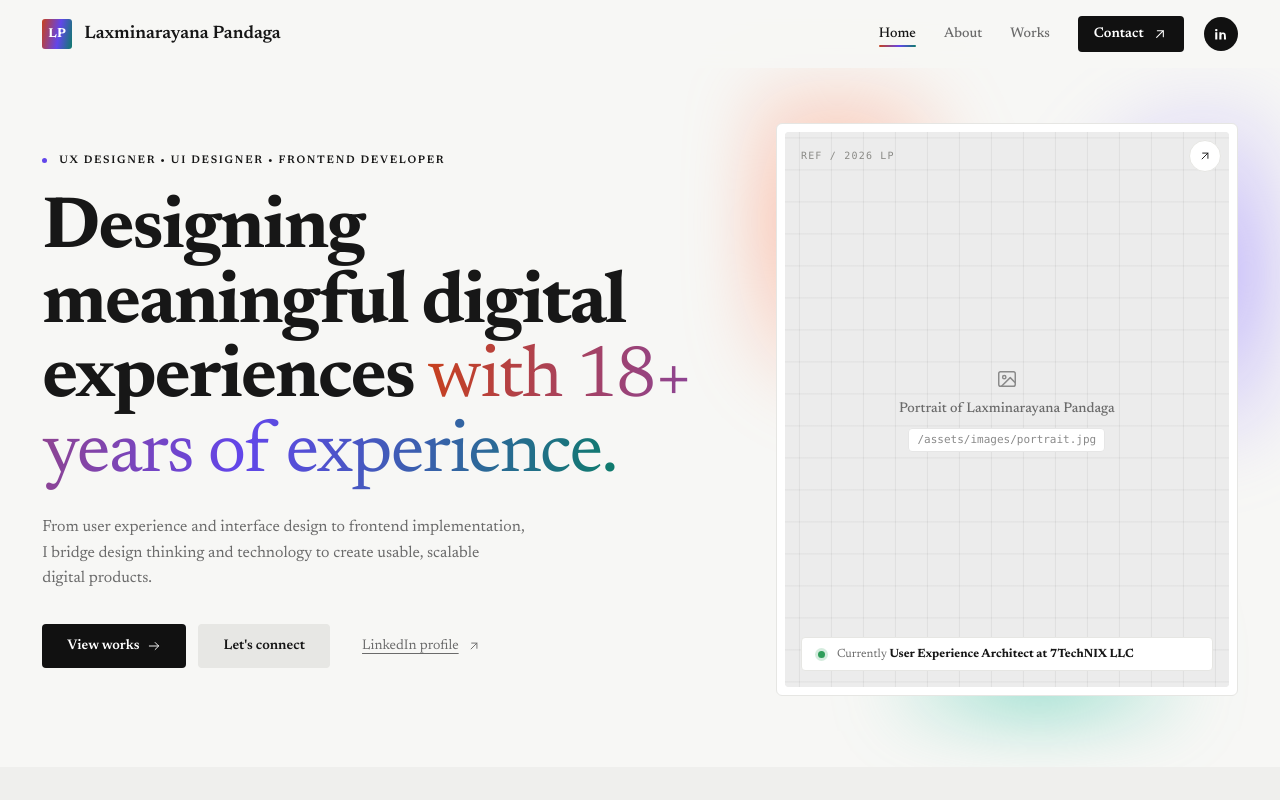
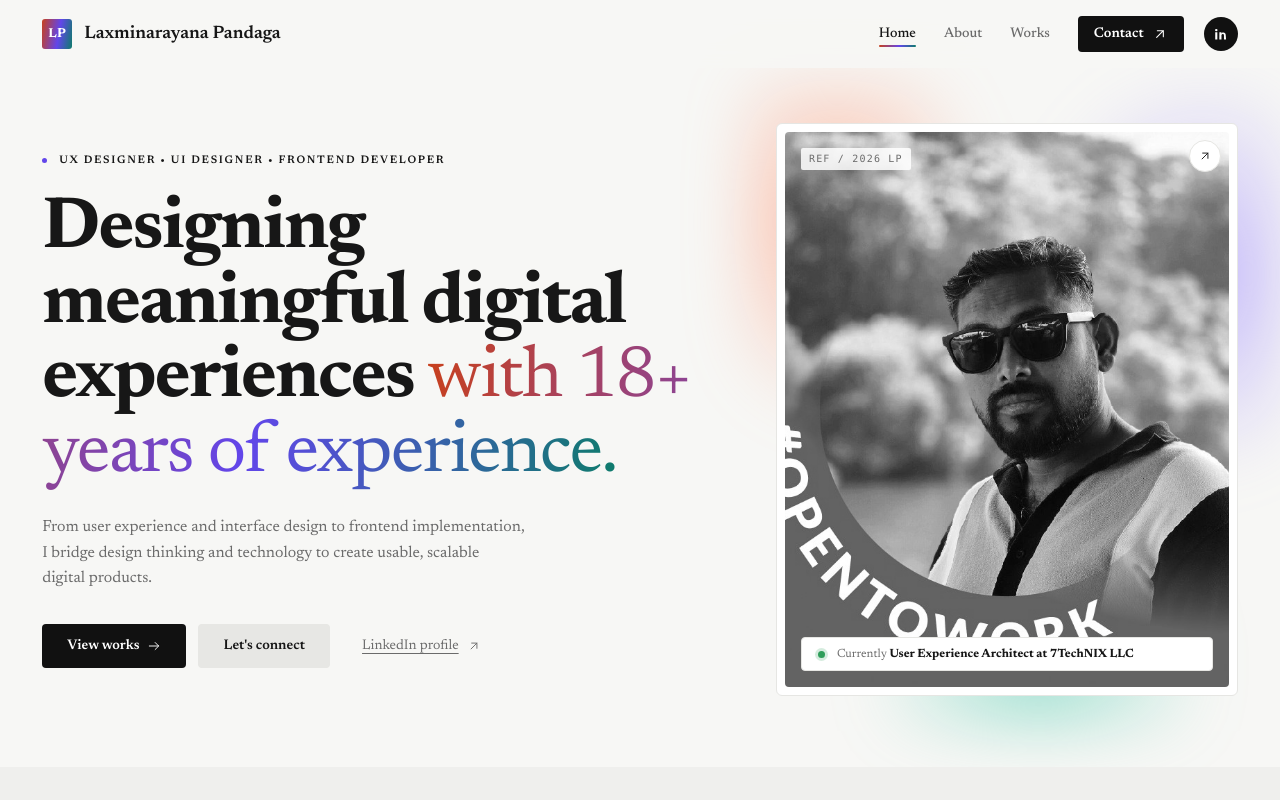
Before and after one commit to laxminarayana-pandaga/UXLN, an Angular app: page / in a window 1280 px wide. Shown: the top 800 px of the page. Built offline with nearby package versions, Linux system fonts and the light colour scheme.

Commit message:
image in home page

```diff
--- a/src/app/data/portfolio.data.ts
+++ b/src/app/data/portfolio.data.ts
@@ -23,14 +23,15 @@ export const PROFILE: Profile = {
   currentRole: 'User Experience Architect at 7TechNIX LLC',
   careerStart: CAREER_START,
   portrait: {
+    src: '/assets/images/laxmip.jpeg',
     alt: 'Portrait of Laxminarayana Pandaga',
-    hint: '/assets/images/portrait.jpg',
+    hint: '/assets/images/laxmip.jpeg',
   },
   contact: {
     // TODO: Replace with the real email address.
-    email: { text: 'YOUR_EMAIL@example.com', isPlaceholder: true },
+    email: { text: 'laxminarayana22@gmail.com', isPlaceholder: true },
     // TODO: Replace with the real city.
-    location: { text: 'YOUR_CITY, INDIA', isPlaceholder: true },
+    location: { text: 'Hyderabad, INDIA', isPlaceholder: true },
   },
   linkedIn: {
     label: 'LinkedIn',
--- a/src/app/pages/home/home.scss
+++ b/src/app/pages/home/home.scss
@@ -125,11 +125,14 @@
   position: absolute;
   top: var(--space-5);
   left: var(--space-5);
+  padding: 3px var(--space-2);
+  border-radius: 2px;
+  background: rgb(255 255 255 / 0.85);
   font-family: var(--font-mono);
   font-size: 0.625rem;
   letter-spacing: 0.12em;
   text-transform: uppercase;
-  color: var(--color-text-tertiary);
+  color: var(--color-text-secondary);
 }
 
 .portrait__about {
```
Also changed, not shown: public/assets/images/laxmip.jpeg (added).
